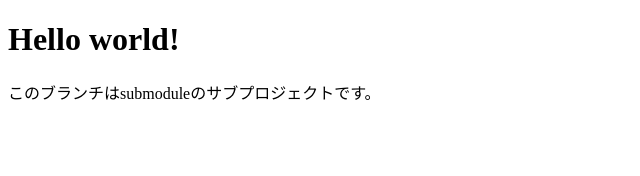
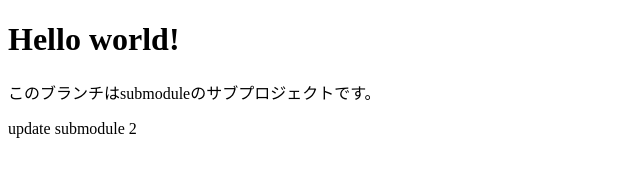
Before and after one commit to Taro0504/submodule-practice-sub, a plain HTML site: page index.html in a window 1280 px wide. Shown: the whole page, without its empty margins (0-640 px from the left). Drawn offline with Linux system fonts and the light colour scheme.

Commit message:
feat:update submodule 2

```diff
--- a/index.html
+++ b/index.html
@@ -8,5 +8,6 @@
   <body>
     <h1 class="title">Hello world!</h1>
     <p>このブランチはsubmoduleのサブプロジェクトです。</p>
+    <p>update submodule 2</p>
   </body>
 </html>
```
Also changed, not shown: 1 other file.
